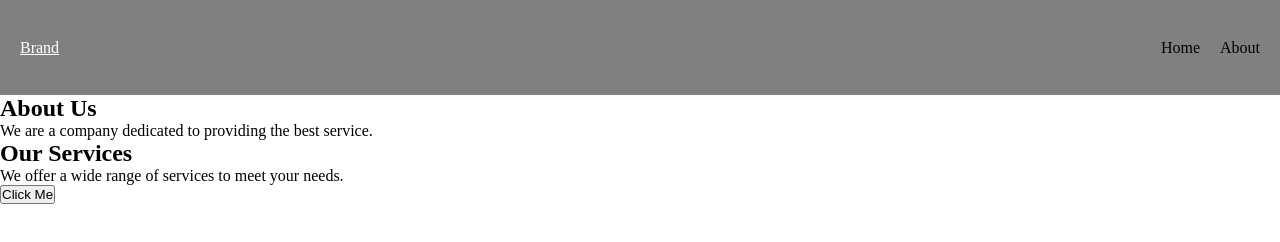
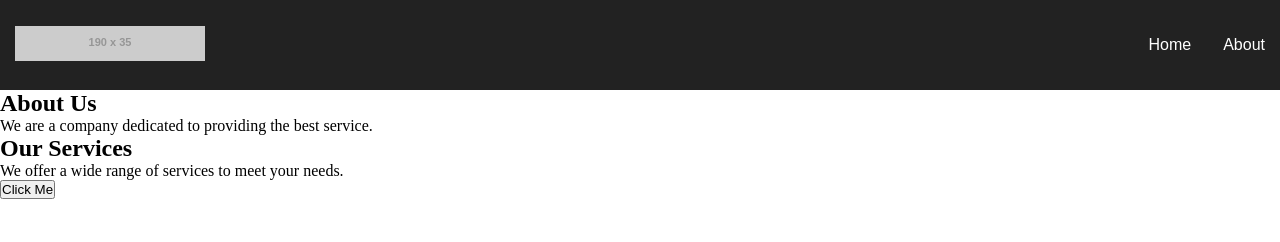
Before and after one commit to sousatg/html_playground, a plain HTML site: page burger_menu/index.html in a window 1280 px wide. Drawn offline with Linux system fonts and the light colour scheme; placeholder pictures from the web are drawn by us.

Commit message:
[burger menu] add desktop version

```diff
--- a/burger_menu/index.html
+++ b/burger_menu/index.html
@@ -9,16 +9,16 @@
         <header class="header">
             <div class="header__container">
                 <div class="header__logo logo">
-                    <a class="logo__link" href="#">Brand</a>
+                    <a class="logo__link" href="#"><img src="https://placehold.co/190x35" alt="company logo"/></a>
                 </div>
 
                 <nav class="header__nav nav">
                     <ul class="nav__menu">
                         <li class="nav__item">
-                            <a class="nav__link">Home</a>
+                            <a href="#" class="nav__link">Home</a>
                         </li>
                         <li class="nav__item">
-                            <a class="nav__link">About</a>
+                            <a href="#" class="nav__link">About</a>
                         </li>
                     </ul>
                     <div class="nav__burger burger">
--- a/burger_menu/style.css
+++ b/burger_menu/style.css
@@ -6,16 +6,17 @@
 }
 
 .header {
-    background-color: gray;
-    position: relative;
+    background-color: #222222;
+    position: fixed;
+    width: 100%;
 }
 
 .header__container {
     display: flex;
-    padding: 0 20px;
+    padding: 10px 15px;
+    min-height: 42px;
     max-width: 1280px;
     margin: auto;
-    height: 95px;
     justify-content: space-between;
     align-items: center;
     box-sizing: border-box;
@@ -40,25 +41,33 @@
     top: 100%;
     left: 0;
     background-color: white;
+    padding-left: 0;
 }
 
 .nav__menu--active {
     display: flex;
+    height: 100vh;
+    /* to be removed */
+    background-color: black;
 }
 
 .nav__item {
-    padding: 10px 0;
-    text-align: center;
-}
+    /* The ideal padding */
 
-.nav__item:not(:last-child) { /* Add border to all but the last item */
-    border-bottom: 1px solid #ddd;
+    border-top: 1px solid #ddd;
+    background: #f8f8f8 none repeat scroll 0 0;
 }
 
 .nav__link {
-    color: black;
+    font-size: 12px;
+    color: #333333;
     text-decoration: none;
     font-size: 1em;
+    display: block;
+    width: 90%;
+    padding: 1em 5%;
+    text-transform: uppercase;
+    font-family: "Poppins", sans-serif;
 }
 
 .burger {
@@ -88,17 +97,44 @@
 }
 
 @media only screen and (min-width: 768px) {
+    .header {
+        position: relative;
+    }
+
+    .header__container {
+        height: 90px;
+    }
     .nav__menu {
         display: flex;
         position: relative;
         flex-direction: row;
         background-color: transparent;
-        gap: 20px;
+        gap: 32px;
     }
 
     .nav__item {
         border: none !important;
+        background: transparent;
     }
+
+    .nav__link {
+        color: #fff;
+        font-size: 16px;
+        font-weight: 500;
+        text-transform: capitalize;
+        padding: 0;
+        width: 100%;
+    }
+
+    .nav__link:hover {
+        color: #26c6da;
+        -webkit-transition: all 0.3s ease-in-out;
+        -moz-transition: all 0.3s ease-in-out;
+        -ms-transition: all 0.3s ease-in-out;
+        -o-transition: all 0.3s ease-in-out;
+        transition: all 0.3s ease-in-out;
+    }
+
 
     .burger {
         display: none;
```
